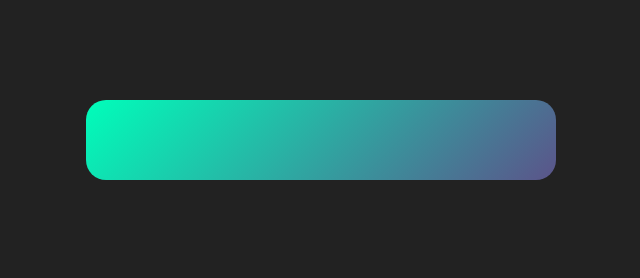
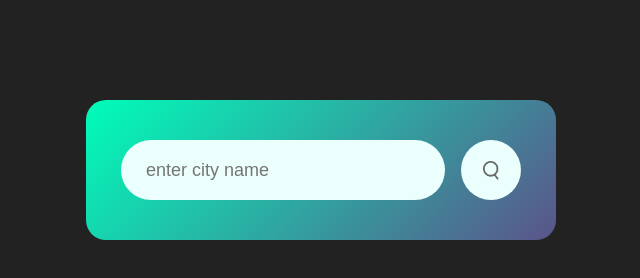
Before and after one commit to mrghkh12/weather-app-project, a plain HTML site: page index.html in a window 1280 px wide. Shown: the whole page, without its empty margins (319-959 px from the left). Drawn offline with Linux system fonts and the light colour scheme.

Commit message:
feat(index.html , style.css): create search section & set styles

```diff
--- a/css/style.css
+++ b/css/style.css
@@ -17,3 +17,35 @@ body{
     padding: 40px 35px;
     text-align: center;
 }
+
+.search{
+    width: 100%;
+    display: flex;
+    align-items: center;
+    justify-content: space-between;
+}
+.search input{
+    border: 0;
+    outline: 0;
+    background: #ebfffc;
+    color: #555;
+    padding: 10px 25px;
+    height: 60px;
+    border-radius: 30px;
+    flex: 1;
+    margin-right: 16px;
+    font-size: 18px;
+}
+.search button{
+    border: 0;
+    outline: 0;
+    background: #ebfffc;
+    border-radius: 50%;
+    width: 60px;
+    height: 60px;
+    cursor: pointer;
+}
+.search button img{
+    width: 16px;
+    margin-top: 4px;
+}
--- a/index.html
+++ b/index.html
@@ -9,7 +9,10 @@
 <body>
 
     <div class="card">
-
+        <div class="search">
+            <input type="text" placeholder="enter city name" spellcheck="false">
+            <button><img src="./images/search.png"></button>
+        </div>
     </div>
 
     <script src="./scripts/script.js"></script>
```
